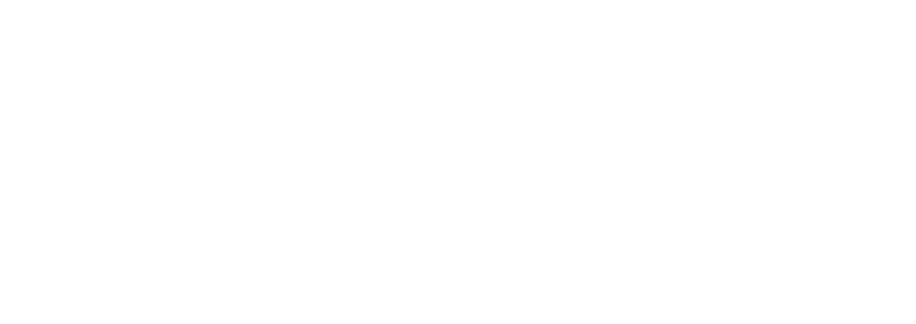
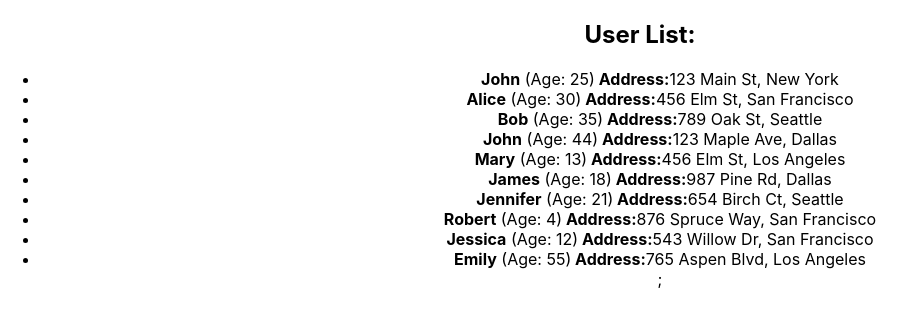
Before and after one commit to nurmatik/homeWork, a React (Create React App) app: page / in a window 1280 px wide. Shown: the top 324 px of the page, without its empty margins (0-916 px from the left). Built offline with nearby package versions, Linux system fonts and the light colour scheme.

Commit message:
Типизация Props

```diff
--- a/src/App.tsx
+++ b/src/App.tsx
@@ -7,7 +7,7 @@
 function App() {
   return (
     <div className="App">
-      {/*<HW1 />*/}
+      <HW1/>
       {/*<HW2 />*/}
       {/*<HW3 />*/}
       {/*<HW4 />*/}
--- a/src/HW/1/HW1.tsx
+++ b/src/HW/1/HW1.tsx
@@ -1,4 +1,5 @@
 import {UserList} from './UserList';
+
 
 export const HW1 = () => {
 
@@ -34,7 +35,7 @@
 
 	return (
 		<div id={'hw01'}>
-			{/*<UserList users={'НАЗВАНИЕ МАССИВА, КОТОРЫЙ МЫ ПЕРЕДАЕМ'} />*/}
+			<UserList users={users} />
 		</div>
 	);
 };
--- a/src/HW/1/UserList.tsx
+++ b/src/HW/1/UserList.tsx
@@ -1,31 +1,35 @@
 type AddressType = {
-  street: any; // ПОДПРАВЛЯЕМ any
-  city: any; // ПОДПРАВЛЯЕМ any
+  street: string; // ПОДПРАВЛЯЕМ any
+  city: string; // ПОДПРАВЛЯЕМ any
 };
 
 type UserType = {
+  id: number
+  name: string
+  age: number
+  address:AddressType
   // ПРИДЕТСЯ САМОМУ)
 };
-console.log(1);
+
 
 
 type UserListPropsType = {
-  users: UserType; // ПО МОЕМУ ЧЕГО-ТО НЕ ХВАТАЕТ...
+  users: Array<UserType>; // ПО МОЕМУ ЧЕГО-ТО НЕ ХВАТАЕТ...
 };
 
-export const UserList = (props: 'ВСТАВЛЯЕМ ТИПИЗАЦИЮ') => {
+export const UserList = (props: UserListPropsType) => {
   return (
     <div id={'hw01-users'}>
       <h2>User List:</h2>
 
-      {/*<ul>*/}
-      {/*  {props.users.map((user) => ( // ВСЕ ТОВАРЫ В СТРАНУ ПРИЕЗЖАЮТ В КОНТЕЙНЕРАХ, А В РЕАКТЕ...*/}
-      {/*    <li key={ЭЛЕМЕНТ МАССИВА.id} id={`hw01-user-${ЭЛЕМЕНТ МАССИВА.id}`}>*/}
-      {/*      <strong>{ЭЛЕМЕНТ МАССИВА.name}</strong> (Age: {ЭЛЕМЕНТ МАССИВА.age})<strong> Address:</strong>*/}
-      {/*      {ЭЛЕМЕНТ МАССИВА.address.street}, {ЭЛЕМЕНТ МАССИВА.address.city}*/}
-      {/*    </li>*/}
-      {/*  ))}*/}
-      {/*</ul>*/}
+      <ul>
+      {props.users.map((user) => ( // ВСЕ ТОВАРЫ В СТРАНУ ПРИЕЗЖАЮТ В КОНТЕЙНЕРАХ, А В РЕАКТЕ...
+      <li key={user.id} id={`hw01-user-${user.id}`}>
+       <strong>{user.name}</strong> (Age: {user.age})<strong> Address:</strong>
+          {user.address.street}, {user.address.city}
+      </li>
+      ))};
+      </ul>
     </div>
   );
 };
```
Also changed, not shown: .yarnrc.yml (added), 1 other file (tests, documents, lock files or other folders).
